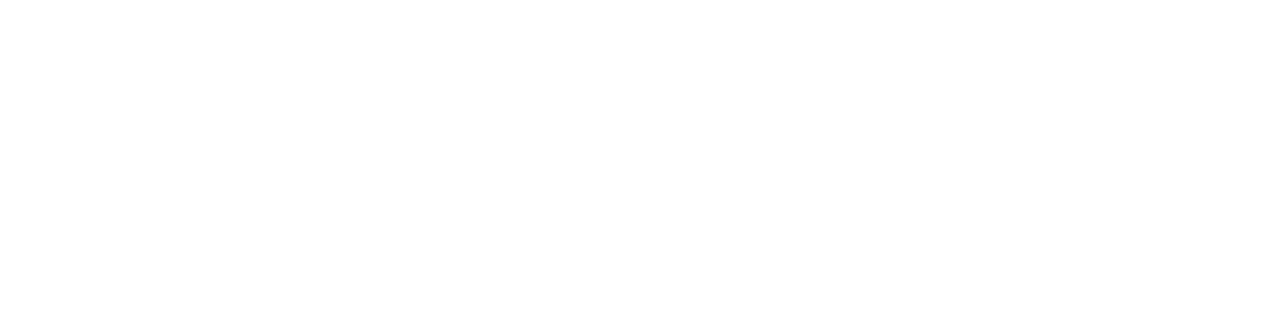
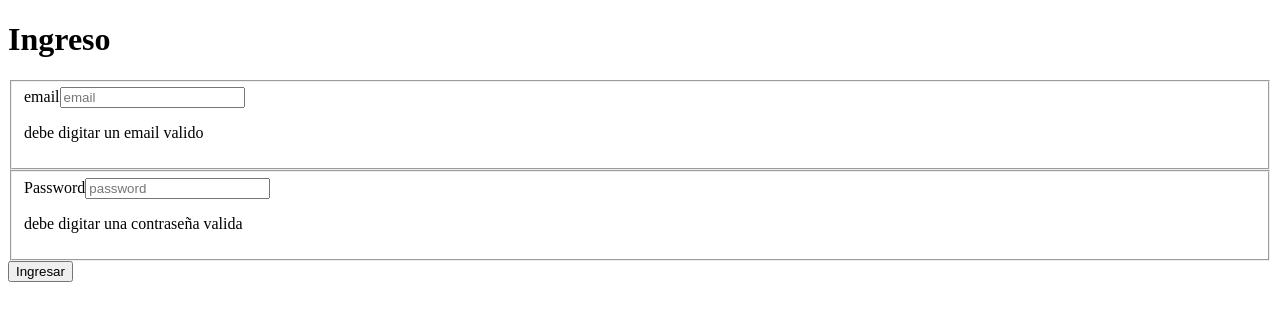
Before and after one commit to edwinespinelb/Actividad13, a React (Vite) app: page / in a window 1280 px wide. Shown: the top 320 px of the page. Built offline with nearby package versions, Linux system fonts and the light colour scheme.

Commit message:
creacion de los formularios

```diff
--- a/package.json
+++ b/package.json
@@ -10,8 +10,10 @@
     "preview": "vite preview"
   },
   "dependencies": {
+    "formik": "^2.4.5",
     "react": "^18.2.0",
-    "react-dom": "^18.2.0"
+    "react-dom": "^18.2.0",
+    "yup": "^1.3.2"
   },
   "devDependencies": {
     "@types/react": "^18.2.37",
--- a/src/App.jsx
+++ b/src/App.jsx
@@ -1,9 +1,14 @@
-import encuesta from "./Components/encuesta";
+import { useState } from "react";
+
+import Encuesta from "./Components/encuesta";
+import Ingreso from "./Components/Ingreso";
 
 const App = () => {
+  const [step, setStep] = useState("Ingreso");
   return (
-    <div>
-      <encuesta />
+    <div className="container">
+      {step === "Encuesta" && <Encuesta />}
+      {step === "Ingreso" && <Ingreso />}
     </div>
   );
 };
--- /dev/null
+++ b/src/Components/Ingreso.jsx
@@ -0,0 +1,29 @@
+const Ingreso = () => {
+  return (
+    <main>
+      <h1>Ingreso</h1>
+      <div>
+        <form autoComplete="off">
+          <fieldset>
+            <label htmlFor="i">email</label>
+            <input type="email" name="i" id="i" placeholder="email" />
+            <p>debe digitar un email valido</p>
+          </fieldset>
+          <fieldset>
+            <label htmlFor="password">Password</label>
+            <input
+              type="password"
+              name="password"
+              id="password"
+              placeholder="password"
+            />
+            <p>debe digitar una contraseña valida</p>
+          </fieldset>
+          <button>Ingresar</button>
+        </form>
+      </div>
+    </main>
+  );
+};
+
+export default Ingreso;
--- a/src/Components/encuesta.jsx
+++ b/src/Components/encuesta.jsx
@@ -1,5 +1,59 @@
 const encuesta = () => {
-  return <div>encuesta</div>;
+  return (
+    <main>
+      <h1>Encuesta de satisfacción</h1>
+      <form autoComplete="off">
+        <fieldset>
+          <h3>Como calificarías la elección del lugar de la fiesta?</h3>
+          <label htmlFor="excelente1">Excelente</label>
+          <input type="checkbox" name="excelente1" id="excelente1" />
+          <label htmlFor="bueno1">Bueno</label>
+          <input type="checkbox" name="bueno1" id="bueno1" />
+          <label htmlFor="regular1">Regular</label>
+          <input type="checkbox" name="regular1" id="regular1" />
+          <label htmlFor="mejora1">Necesita mejora</label>
+          <input type="checkbox" name="mejora1" id="mejora1" />
+        </fieldset>
+        <fieldset>
+          <h3>
+            Como calificarías la atención y servicio del personal durante la
+            fiesta?
+          </h3>
+          <label htmlFor="excelente2">Excelente</label>
+          <input type="checkbox" name="excelente2" id="excelente2" />
+          <label htmlFor="bueno2">Bueno</label>
+          <input type="checkbox" name="bueno2" id="bueno2" />
+          <label htmlFor="regular2">Regular</label>
+          <input type="checkbox" name="regular2" id="regular2" />
+          <label htmlFor="mejora2">Necesita mejora</label>
+          <input type="checkbox" name="mejora2" id="mejora2" />
+        </fieldset>
+        <fieldset>
+          <h3>
+            Los servicios ofrecidos durante la fiesta (Baños, Personal, etc)
+            fueron satisfactorios?
+          </h3>
+          <label htmlFor="sisatisfactorio">si, muy satisfactorios</label>
+          <input type="checkbox" name="sisatisfactorio" id="sisatisfactorio" />
+          <label htmlFor="aceptable">aceptable</label>
+          <input type="checkbox" name="aceptable" id="aceptable" />
+          <label htmlFor="nosatisfactorio">no, satisfactorios</label>
+          <input type="checkbox" name="nosatisfactorio" id="nosatisfactorio" />
+        </fieldset>
+        <fieldset>
+          <h3>La duración de la fiesta fue adecuada para ti?</h3>
+          <label htmlFor="siperfecta">si, perfecta</label>
+          <input type="checkbox" name="siperfecta" id="siperfecta" />
+          <label htmlFor="unpococorta">un poco corta</label>
+          <input type="checkbox" name="unpococorta" id="unpococorta" />
+          <label htmlFor="unpocolarga">un poco larga</label>
+          <input type="checkbox" name="unpocolarga" id="unpocolarga" />
+          <label htmlFor="larga">Demasiada larga</label>
+          <input type="checkbox" name="larga" id="larga" />
+        </fieldset>
+      </form>
+    </main>
+  );
 };
 
 export default encuesta;
```
Also changed, not shown: 1 other file (tests, documents, lock files or other folders).
